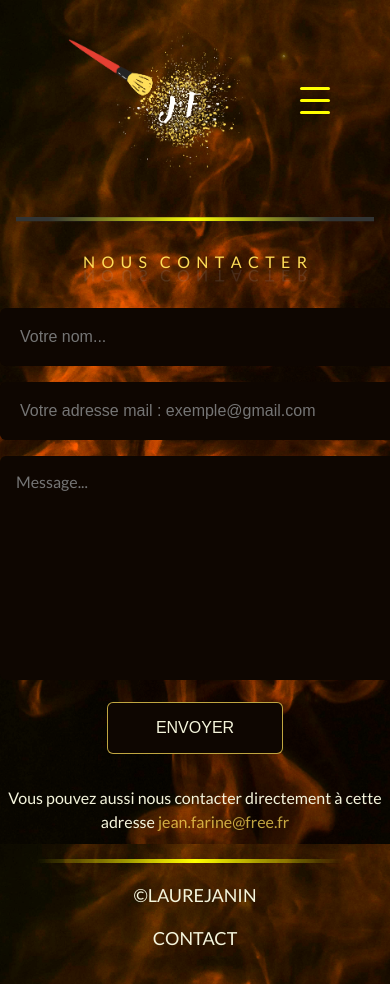
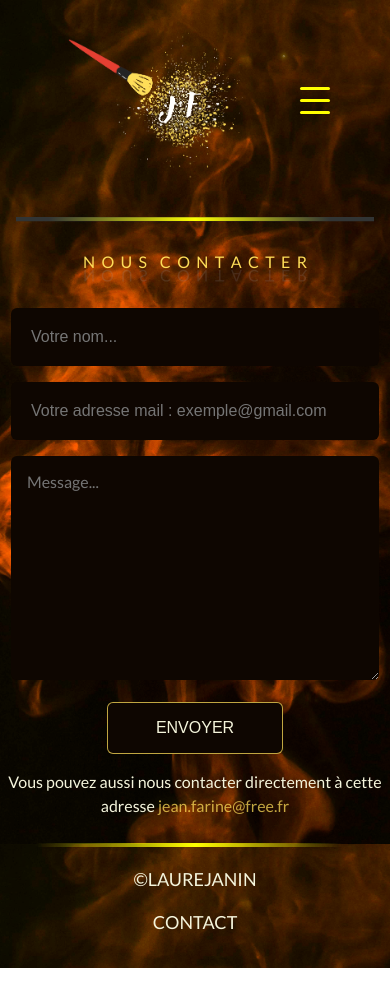
Before and after one commit to LaureJanin/jeanfarine, a React (Vite) app: page /contact in a window 390 px wide. Built offline with nearby package versions, Linux system fonts and the light colour scheme.

Commit message:
message confirmation envoi du formulaire + scss responsive

```diff
--- a/src/pages/Contact.jsx
+++ b/src/pages/Contact.jsx
@@ -1,8 +1,14 @@
+import React, { useState } from "react";
 import Title from "../components/Title/Title";
 import emailjs from '@emailjs/browser';
 import "./styles/contact.scss";
 
 function Contact() {
+    const [name, setName] = useState("");
+    const [userEmail, setUserEmail] = useState("");
+    const [message, setMessage] = useState("");
+    const [confirmation, setConfirmation] = useState(false);
+
     const sendEmail = (e) => {
         e.preventDefault();
         emailjs.sendForm(
@@ -13,6 +19,13 @@ function Contact() {
         )
         .then((res) => {
           console.log(res);
+          setName("");
+          setUserEmail("");
+          setMessage("");
+          setConfirmation(true);
+          setTimeout(() => {
+            setConfirmation(false);
+        }, 5000);
         })
         .catch(err => console.log(err));
     };
@@ -20,6 +33,7 @@ function Contact() {
     return (
         <section id="contact">
             <Title text="Nous contacter" />
+            {confirmation && <p>Merci pour votre message, nous revenons vers vous au plus vite !</p>}
             <form onSubmit={sendEmail}>
                 <div className="box1">
                     <label htmlFor="name"></label>
@@ -27,6 +41,8 @@ function Contact() {
                     type="text"
                     name="name"
                     placeholder="Votre nom..."
+                    value={name}
+                    onChange={(e) => setName(e.target.value)}
                     required
                     />
                 </div>
@@ -36,12 +52,19 @@ function Contact() {
                     type="email"
                     name="user_email"
                     placeholder="Votre adresse mail : exemple@gmail.com"
+                    value={userEmail}
+                    onChange={(e) => setUserEmail(e.target.value)}
                     required
                     />
                 </div>
                 <div className="box3">
                     <label htmlFor="message"></label>
-                    <textarea name="message" placeholder="Message..." />
+                    <textarea
+                    name="message"
+                    placeholder="Message..."
+                    value={message}
+                    onChange={(e) => setMessage(e.target.value)}
+                    />
                 </div>
                 <div className="box4">
                     <button
--- a/src/pages/styles/contact.scss
+++ b/src/pages/styles/contact.scss
@@ -1,7 +1,18 @@
 #contact {
-    margin-bottom: 2rem;
+    display: flex;
+    flex-direction: column;
+    justify-content: center;
+    align-items: center;
+    gap: 1rem;
+    p {
+        color: #fedd58;
+    }
     form {
-        margin-bottom: 2rem;
+        display: flex;
+        flex-direction: column;
+        justify-content: center;
+        align-items: center;
+        gap: 1rem;
         .box1 {
             opacity: 0;
             position: relative;
@@ -17,7 +28,6 @@
                 border-radius: 6px;
                 border: none;
                 font-size: 1em;
-                margin-top: 1rem;
                 color: beige;
                 outline: none;
             }
@@ -38,7 +48,6 @@
                 border-radius: 6px;
                 border: none;
                 font-size: 1em;
-                margin-top: 1rem;
                 color: beige;
                 outline: none;
             }
@@ -61,9 +70,26 @@
                 padding: 1rem;
                 border-radius: 6px;
                 border: none;
-                margin-top: 1rem;
                 font-size: 1em;
                 outline: none;
+            }
+        }
+
+        @media screen and (max-width: 600px) {
+            .box1 {
+                input {
+                    width: 23rem;
+                }
+            }
+            .box2 {
+                input {
+                    width: 23rem;
+                }
+            }
+            .box3 {
+                textarea {
+                    width: 23rem;
+                }
             }
         }
 
@@ -85,7 +111,6 @@
                 font-size: 1rem;
                 padding: 1rem 3rem;
                 transition: 0.2s;
-                margin-top: 1rem;
                 cursor: pointer;
             }
             .buttonSubmit:hover {
```
